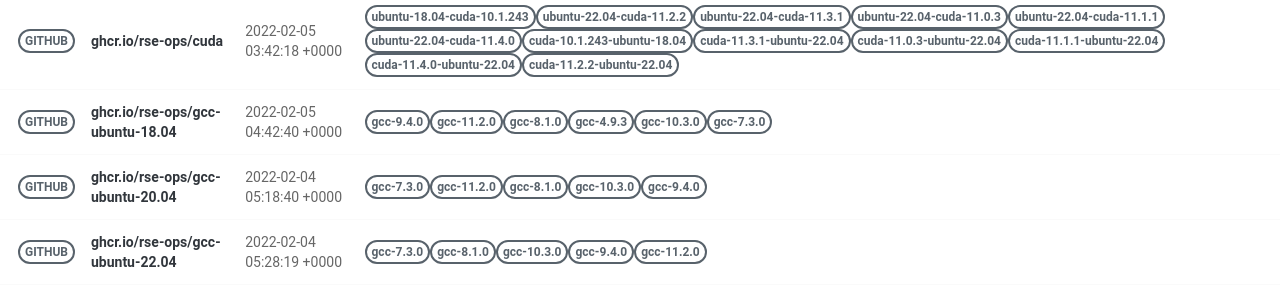
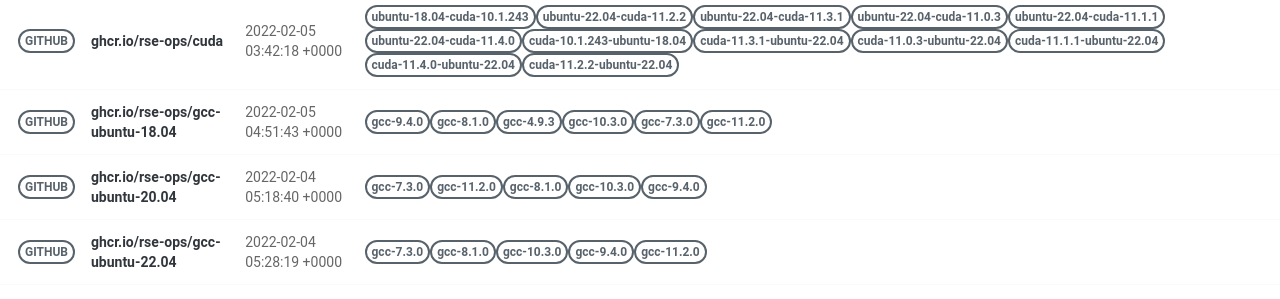
Before and after one commit to rse-ops/docker-images, a Jekyll site: the page built from pages/index.md, in a window 1280 px wide. Shown: the part 502-801 px from the top of the page. Built offline with Jekyll 4.4.1, drawn with Linux system fonts in a browser that asks for light colours; nearby versions of some CDN libraries.

Commit message:
Automated push to update library 2022-02-05

```diff
--- a/_library/ghcr.io-rse-ops-gcc-ubuntu-18.04.md
+++ b/_library/ghcr.io-rse-ops-gcc-ubuntu-18.04.md
@@ -1,7 +1,7 @@
 ---
 layout: container
 name: ghcr.io/rse-ops/gcc-ubuntu-18.04
-updated_at: 2022-02-05 04:42:40.558203
+updated_at: 2022-02-05 04:51:43.615694
 
 
 container_url: https://github.com/orgs/rse-ops/packages/container/package/gcc-ubuntu-18.04
```
Also changed, not shown: other parts of _library/ghcr.io-rse-ops-gcc-ubuntu-18.04.md (+3 -3 lines).
